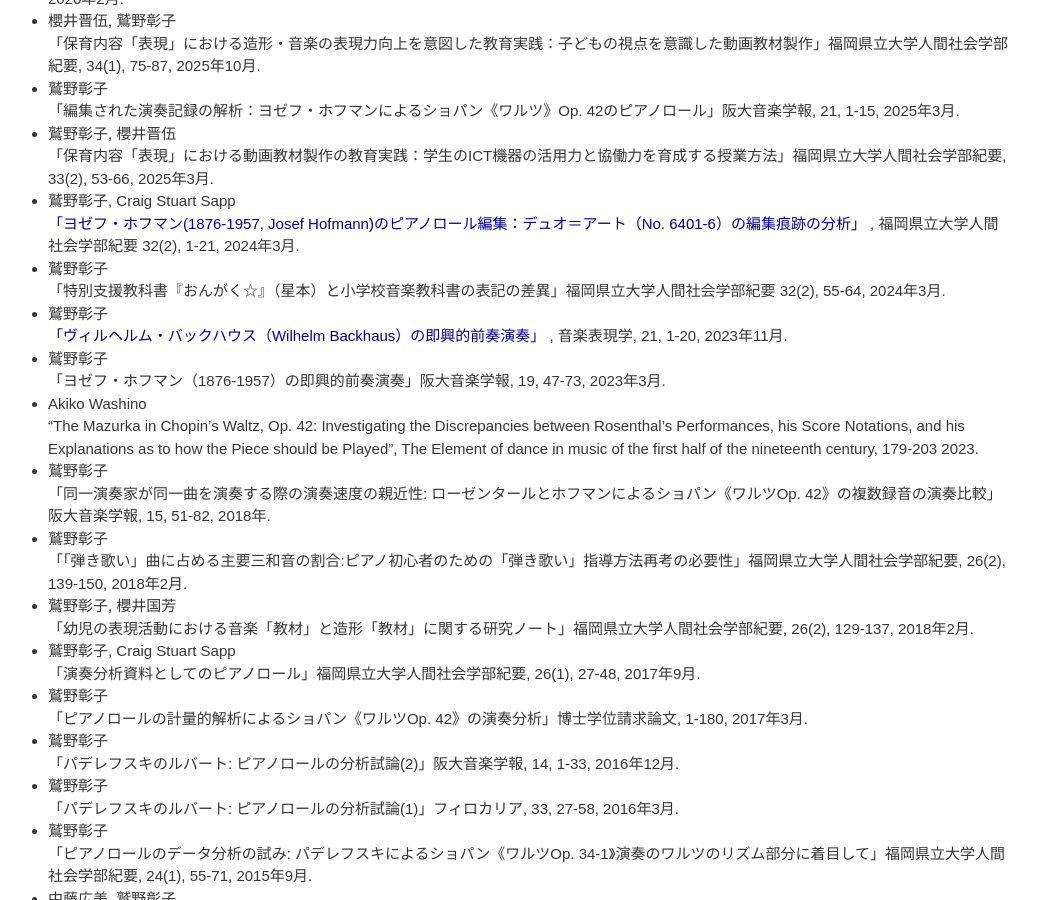
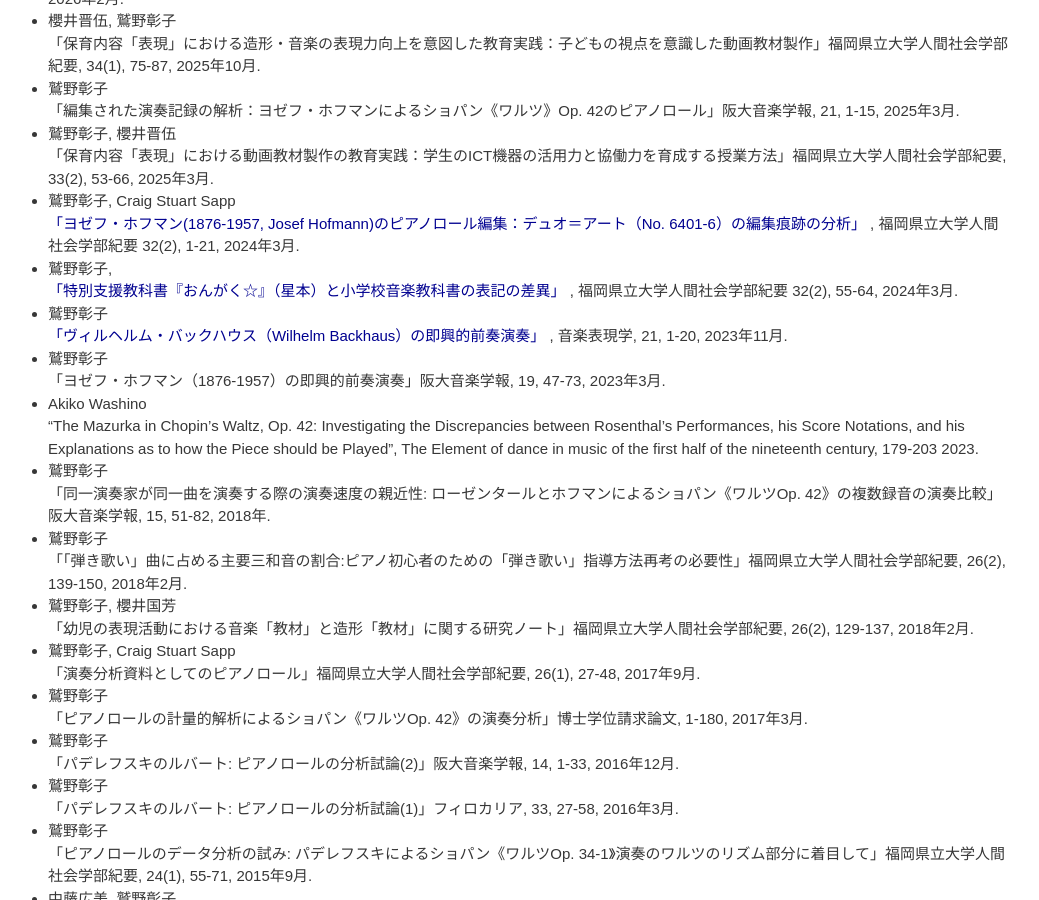
Before and after one commit to akikowashino/akikowashino.github.io, a Jekyll site: the page built from index.md, in a window 1280 px wide and 900 px high, scrolled down 1647 px. Shown: the whole window, without its empty margins (122-1161 px from the left). Built offline with Jekyll 4.4.1, drawn with Linux system fonts in a browser that asks for light colours.

Commit message:
Update index.md

```diff
--- a/index.md
+++ b/index.md
@@ -60,8 +60,9 @@
 * 鷲野彰子, Craig Stuart Sapp<br>
  <a href="https://fukuoka-pu.repo.nii.ac.jp/records/2000094" class="external-link" target="_blank" rel="noopener noreferrer">「ヨゼフ・ホフマン(1876-1957, Josef Hofmann)のピアノロール編集：デュオ＝アート（No. 6401-6）の編集痕跡の分析」
  </a>, 福岡県立大学人間社会学部紀要 32(2), 1-21, 2024年3月.
-* 鷲野彰子<br>
-「特別支援教科書『おんがく☆』（星本）と小学校音楽教科書の表記の差異」福岡県立大学人間社会学部紀要 32(2), 55-64, 2024年3月.
+* 鷲野彰子, <br>
+ <a href="https://fukuoka-pu.repo.nii.ac.jp/records/2000098" class="external-link" target="_blank" rel="noopener noreferrer">「特別支援教科書『おんがく☆』（星本）と小学校音楽教科書の表記の差異」
+ </a>, 福岡県立大学人間社会学部紀要 32(2), 55-64, 2024年3月.
 * 鷲野彰子<br>
  <a href="https://www.jstage.jst.go.jp/article/jmes/21/0/21_1/_article/-char/ja" target="_blank" rel="noopener noreferrer">「ヴィルヘルム・バックハウス（Wilhelm Backhaus）の即興的前奏演奏」
  </a>, 音楽表現学, 21, 1-20, 2023年11月.
```
